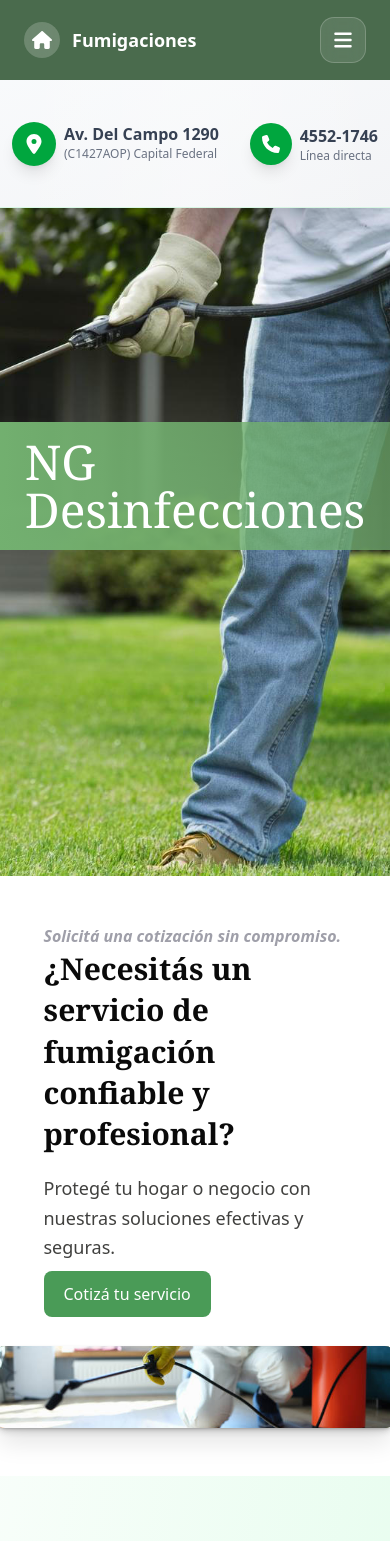
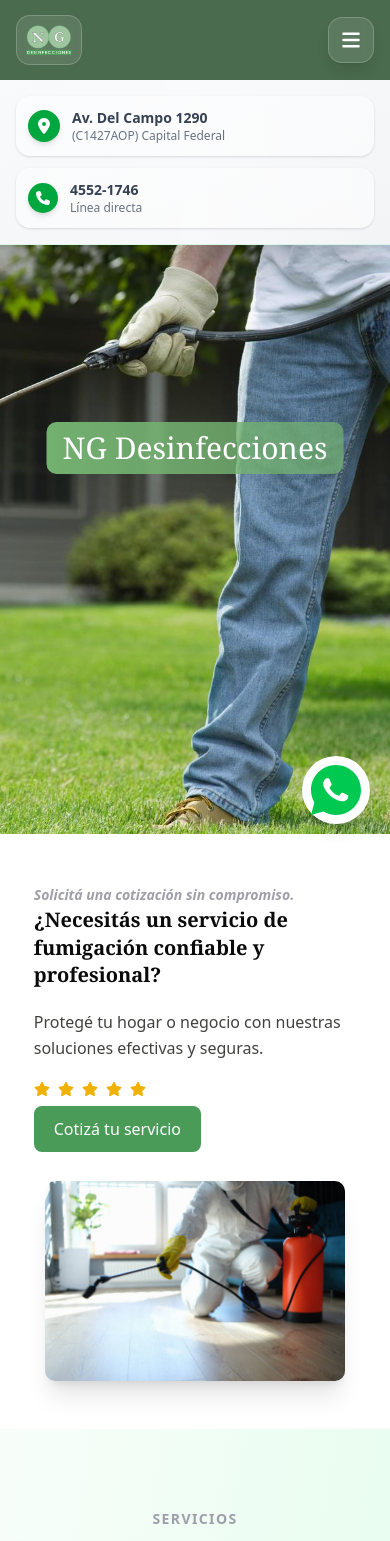
Before and after one commit to FedericoHerreraa/ng-fumigaciones, a Next.js app: page / in a window 390 px wide. Shown: the top 1541 px of the page. Built offline with nearby package versions, Linux system fonts and the light colour scheme.

Commit message:
keep doing mobile view and whatsapp quick acces button

```diff
--- a/app/layout.tsx
+++ b/app/layout.tsx
@@ -2,6 +2,8 @@ import type { Metadata } from "next";
 import "./globals.css";
 import { Header } from "@/components/Header";
 import { Footer } from "@/components/Footer";
+import { MobileViewProvider } from "@/context/MobileViewContext";
+import { WhatsappQuickAccess } from "@/components/WhatsappQuickAccess";
 
 export const metadata: Metadata = {
   title: "NG Desinfecciones | Inicio",
@@ -12,9 +14,12 @@ export default function RootLayout({ children }: Readonly<{children: React.React
   return (
     <html lang="en">
       <body>
-        <Header />
-        {children}
-        <Footer />
+        <MobileViewProvider>
+          <Header />
+          {children}
+          <Footer />
+          <WhatsappQuickAccess />
+        </MobileViewProvider>
       </body>
     </html>
   );
--- a/components/AboutUsComponent.tsx
+++ b/components/AboutUsComponent.tsx
@@ -16,7 +16,7 @@ export const AboutUsComponent = () => {
                 </Link>
             </div>
 
-            <div className="">
+            <div className="hidden md:block">
                 <Image
                     src={logo}
                     alt="Logo"
--- a/components/CTA.tsx
+++ b/components/CTA.tsx
@@ -1,25 +1,39 @@
+'use client'
+
 import Image from "next/image";
 import imagen1 from "@/images/control1.jpg";
 import imagen2 from "@/images/control2.jpeg";
 import imagen3 from "@/images/pest-control-30.jpg";
 import Link from "next/link";
+import { FaStar } from "react-icons/fa";
+import { useMobileView } from "@/context/MobileViewContext";
 
 export const CTA = () => {
+  const isMobile = useMobileView();
+
   return (
-    <div className="flex flex-col md:flex-row justify-between items-center w-[90%] gap-10 px-6 py-12 mx-auto h-[600px]">
+    <div className="flex flex-col md:flex-row justify-between items-center md:w-[90%] w-[95%] gap-10 px-6 py-12 mx-auto md:h-[600px] min-h-[60vh]">
       <div className="md:max-w-lg space-y-5 ">
-        <span className="font-semibold italic text-zinc-400">Solicitá una cotización sin compromiso.</span>
-        <h2 className="text-3xl font-bold leading-snug font-serif">
+        <span className="font-semibold italic text-zinc-400 md:text-base text-sm">Solicitá una cotización sin compromiso.</span>
+        <h2 className="md:text-3xl text-xl font-bold leading-snug font-serif">
           ¿Necesitás un servicio de fumigación confiable y profesional?
         </h2>
-        <p className="text-lg leading-relaxed text-[#41413F]">Protegé tu hogar o negocio con nuestras soluciones efectivas y seguras.</p>
+        <p className="md:text-lg leading-relaxed text-[#41413F]">Protegé tu hogar o negocio con nuestras soluciones efectivas y seguras.</p>
+        <div className="flex items-center gap-2 md:mb-10 mb-5">
+          <FaStar className="text-yellow-500" />
+          <FaStar className="text-yellow-500" />
+          <FaStar className="text-yellow-500" />
+          <FaStar className="text-yellow-500" />
+          <FaStar className="text-yellow-500" />
+        </div>
         <Link href={'/contact-us'} className="bg-[#4A9B57] text-white px-5 py-3 cursor-pointer rounded-md hover:bg-gray-800 transition">
           Cotizá tu servicio
         </Link>
       </div>
 
-      <div className="relative w-[400px] h-[300px]">
-        <div className="absolute top-[-100] left-[-100] w-full h-full z-10">
+      {!isMobile ? (
+        <div className="relative md:w-[400px] w-[300px] md:h-[300px] h-[200px]">
+          <div className="absolute top-[-100] md:left-[-100] left-[-20] w-full h-full z-10">
             <Image
               src={imagen1}
               alt="Control 1"
@@ -28,7 +42,7 @@ export const CTA = () => {
             />
           </div>
 
-        <div className="absolute top-[-5] left-0 w-full h-full z-5">
+          <div className="absolute top-[-20] left-0 w-full h-full z-5">
             <Image
               src={imagen2}
               alt="Control 2"
@@ -36,7 +50,7 @@ export const CTA = () => {
               style={{ objectPosition: "center" }}
             />
           </div>
-        <div className="absolute top-[80] left-[-220] w-full h-full z-9 ">
+          <div className="absolute md:top-[80] top-[60] md:left-[-220] left-[-20] w-full h-full z-9 ">
             <Image
               src={imagen3}
               alt="Control 3"
@@ -45,6 +59,16 @@ export const CTA = () => {
             />
           </div>
         </div>
+      ) : (
+        <div className="relative w-[300px] h-[200px]">
+          <Image
+            src={imagen1}
+            alt="Control 1"
+            className="object-cover rounded-lg shadow-xl w-full h-full"
+            style={{ objectPosition: "center" }}
+          />
+        </div>
+      )}
     </div>
   );
 };
--- a/components/Header.tsx
+++ b/components/Header.tsx
@@ -3,7 +3,6 @@
 import logo from '@/images/logo.png'
 import Image from 'next/image'
 import Link from 'next/link';
-import { useState, useEffect } from 'react';
 import {
     FaLocationDot,
     FaPhone,
@@ -15,6 +14,7 @@ import {
 } from "react-icons/fa6";
 import { usePathname, useRouter } from 'next/navigation';
 import { scrollToSection } from '@/utils/functions';
+import { useMobileView } from "@/context/MobileViewContext";
 
 import {
     Sheet,
@@ -25,19 +25,7 @@ import {
 export const Header = () => {
     const pathname = usePathname()
     const router = useRouter()
-    const [isMobile, setIsMobile] = useState(false);
-
-    useEffect(() => {
-        const checkIsMobile = () => {
-            setIsMobile(window.innerWidth < 768);
-        };
-
-        checkIsMobile();
-
-        window.addEventListener('resize', checkIsMobile);
-
-        return () => window.removeEventListener('resize', checkIsMobile);
-    }, []);
+    const isMobile = useMobileView();
 
     const handleClick = () => {
         if (pathname !== '/') {
@@ -57,29 +45,54 @@ export const Header = () => {
                 }
             </div>
 
-            <div className="relative h-32 bg-gradient-to-br from-slate-50 to-gray-100 border-b border-green-200/50">
+            <div className={`relative bg-gradient-to-br from-slate-50 to-gray-100 border-b border-green-200/50 ${isMobile ? 'h-auto py-4' : 'h-32'}`}>
                 <div className="absolute inset-0 bg-gradient-to-r from-transparent via-white/30 to-transparent"></div>
-                <div className="relative z-10 h-full flex items-center justify-between md:px-8 px-3 lg:px-16">
-                    <div className='group flex items-start md:gap-4 gap-2 md:p-4 rounded-xl hover:md:bg-white/60 transition-all duration-300 hover:md:shadow-lg'>
+
+                {isMobile ? (
+                    <div className="relative z-10 space-y-3 px-4">
+                        <div className='flex items-center gap-3 p-3 bg-white/50 rounded-xl shadow-sm'>
+                            <div className="p-2 bg-green-600 rounded-full shadow-md">
+                                <FaLocationDot size={16} className='text-white' />
+                            </div>
+                            <div className="flex-1">
+                                <p className="font-semibold text-sm text-gray-700">Av. Del Campo 1290</p>
+                                <p className='text-gray-500 text-xs font-medium'>(C1427AOP) Capital Federal</p>
+                            </div>
+                        </div>
+
+                        <div className="flex items-center gap-3 p-3 bg-white/50 rounded-xl shadow-sm">
+                            <div className="p-2 bg-green-600 rounded-full shadow-md">
+                                <FaPhone size={14} className='text-white' />
+                            </div>
+                            <div className="flex-1">
+                                <p className="font-semibold text-sm text-gray-700">4552-1746</p>
+                                <p className="text-xs text-gray-500 font-medium">Línea directa</p>
+                            </div>
+                        </div>
+                    </div>
+                ) : (
+                    <div className="relative z-10 h-full flex items-center justify-between px-8 lg:px-16">
+                        <div className='group flex items-start gap-4 p-4 rounded-xl hover:bg-white/60 transition-all duration-300 hover:shadow-lg'>
                             <div className="p-3 bg-green-600 rounded-full shadow-lg group-hover:bg-green-700 transition-colors duration-300">
                                 <FaLocationDot size={20} className='text-white' />
                             </div>
                             <div className="flex flex-col items-start text-gray-700">
-                            <p className="font-semibold md:text-lg">Av. Del Campo 1290</p>
-                            <p className='text-gray-500 md:text-sm text-xs font-medium'>(C1427AOP) Capital Federal</p>
+                                <p className="font-semibold text-lg">Av. Del Campo 1290</p>
+                                <p className='text-gray-500 text-sm font-medium'>(C1427AOP) Capital Federal</p>
                             </div>
                         </div>
 
-                    <div className="group flex items-center md:gap-4 gap-2 md:p-4 rounded-xl hover:md:bg-white/60 transition-all duration-300 hover:md:shadow-lg">
+                        <div className="group flex items-center gap-4 p-4 rounded-xl hover:bg-white/60 transition-all duration-300 hover:shadow-lg">
                             <div className="p-3 bg-green-600 rounded-full shadow-lg group-hover:bg-green-700 transition-colors duration-300">
                                 <FaPhone size={18} className='text-white' />
                             </div>
                             <div className="flex flex-col">
-                            <p className="font-semibold md:text-lg text-gray-700">4552-1746</p>
-                            <p className="md:text-sm text-xs text-gray-500 font-medium">Línea directa</p>
+                                <p className="font-semibold text-lg text-gray-700">4552-1746</p>
+                                <p className="text-sm text-gray-500 font-medium">Línea directa</p>
                             </div>
                         </div>
                     </div>
+                )}
             </div>
 
             <div className="absolute top-6 left-1/2 -translate-x-1/2 z-20 hidden md:block">
@@ -102,18 +115,22 @@ export const Header = () => {
 
 const MobileMenu = ({ pathname, handleClick }: { pathname: string, handleClick: () => void }) => {
     return (
-        <div className="relative z-10 h-full flex items-center justify-between px-6">
-            <div className="flex items-center gap-3">
-                <div className="p-2 bg-white/20 rounded-full backdrop-blur-sm">
-                    <FaHouse size={20} className="text-white" />
+        <div className="relative z-10 h-full flex items-center justify-between px-4">
+            <div className="flex items-center">
+                <div className="bg-white/10 p-2 rounded-xl backdrop-blur-sm border border-white/20">
+                    <Image
+                        src={logo}
+                        alt="Logo"
+                        className="w-12 h-8 object-contain"
+                        priority
+                    />
                 </div>
-                <span className="text-white font-semibold text-lg">Fumigaciones</span>
             </div>
 
             <div>
                 <Sheet>
                     <SheetTrigger asChild>
-                        <button className="p-3 bg-white/10 hover:bg-white/20 rounded-xl transition-all duration-300 hover:scale-105 backdrop-blur-sm border border-white/20">
+                        <button className="p-3 bg-white/10 hover:bg-white/20 rounded-xl transition-all duration-300 hover:scale-105 backdrop-blur-sm border border-white/20 shadow-lg">
                             <FaBars size={20} className="text-white" />
                         </button>
                     </SheetTrigger>
@@ -121,38 +138,59 @@ const MobileMenu = ({ pathname, handleClick }: { pathname: string, handleClick:
                         side="top"
                         className="h-auto w-full animate-in slide-in-from-top duration-300 bg-gradient-to-br from-[#2c5530] to-[#4a6b4d] border-b-4 border-green-400"
                     >
-                        <div className="flex flex-col gap-4 py-8 px-6 my-10">
+                        <div className="flex flex-col gap-4 py-6 px-4">
+                            <div className="flex justify-center mb-4 pb-4 border-b border-white/20">
+                                <div className="bg-white p-3 rounded-2xl shadow-xl">
+                                    <Image
+                                        src={logo}
+                                        alt="Logo"
+                                        className="w-20 h-14 object-contain"
+                                        priority
+                                    />
+                                </div>
+                            </div>
+
                             <Link
                                 href={'/'}
-                                className={`group flex items-center gap-4 px-6 py-4 rounded-xl font-medium text-lg transition-all duration-300 ease-in-out hover:bg-white/15 hover:shadow-lg hover:scale-105 border ${pathname === '/' ? 'bg-white/20 text-white shadow-md border-white/30' : 'text-green-100 border-white/10 hover:border-white/20'}`}
+                                className={`group flex items-center gap-4 px-5 py-4 rounded-xl font-medium text-base transition-all duration-300 ease-in-out hover:bg-white/15 hover:shadow-lg border ${pathname === '/' ? 'bg-white/20 text-white shadow-md border-white/30' : 'text-green-100 border-white/10 hover:border-white/20'}`}
                             >
-                                <FaHouse size={20} className="transition-transform duration-300 group-hover:scale-110" />
+                                <FaHouse size={18} className="transition-transform duration-300 group-hover:scale-110" />
                                 <span>Inicio</span>
                             </Link>
 
                             <button
                                 onClick={handleClick}
-                                className={`group flex items-center gap-4 px-6 py-4 rounded-xl font-medium text-lg transition-all duration-300 ease-in-out hover:bg-white/15 hover:shadow-lg hover:scale-105 border ${pathname === '/services' ? 'bg-white/20 text-white shadow-md border-white/30' : 'text-green-100 border-white/10 hover:border-white/20'}`}
+                                className={`group flex items-center gap-4 px-5 py-4 rounded-xl font-medium text-base transition-all duration-300 ease-in-out hover:bg-white/15 hover:shadow-lg border ${pathname === '/services' ? 'bg-white/20 text-white shadow-md border-white/30' : 'text-green-100 border-white/10 hover:border-white/20'}`}
                             >
-                                <FaHandshake size={22} className="transition-transform duration-300 group-hover:scale-110" />
+                                <FaHandshake size={20} className="transition-transform duration-300 group-hover:scale-110" />
                                 <span>Servicios</span>
                             </button>
 
                             <Link
                                 href={'/about-us'}
-                                className={`group flex items-center gap-4 px-6 py-4 rounded-xl font-medium text-lg transition-all duration-300 ease-in-out hover:bg-white/15 hover:shadow-lg hover:scale-105 border ${pathname === '/about-us' ? 'bg-white/20 text-white shadow-md border-white/30' : 'text-green-100 border-white/10 hover:border-white/20'}`}
+                                className={`group flex items-center gap-4 px-5 py-4 rounded-xl font-medium text-base transition-all duration-300 ease-in-out hover:bg-white/15 hover:shadow-lg border ${pathname === '/about-us' ? 'bg-white/20 text-white shadow-md border-white/30' : 'text-green-100 border-white/10 hover:border-white/20'}`}
                             >
-                                <FaUserGroup size={20} className="transition-transform duration-300 group-hover:scale-110" />
+                                <FaUserGroup size={18} className="transition-transform duration-300 group-hover:scale-110" />
                                 <span>Sobre nosotros</span>
                             </Link>
 
                             <Link
                                 href={'/contact-us'}
-                                className={`group flex items-center gap-4 px-6 py-4 rounded-xl font-medium text-lg transition-all duration-300 ease-in-out hover:bg-white/15 hover:shadow-lg hover:scale-105 border ${pathname === '/contact-us' ? 'bg-white/20 text-white shadow-md border-white/30' : 'text-green-100 border-white/10 hover:border-white/20'}`}
+                                className={`group flex items-center gap-4 px-5 py-4 rounded-xl font-medium text-base transition-all duration-300 ease-in-out hover:bg-white/15 hover:shadow-lg border ${pathname === '/contact-us' ? 'bg-white/20 text-white shadow-md border-white/30' : 'text-green-100 border-white/10 hover:border-white/20'}`}
                             >
-                                <FaPenToSquare size={18} className="transition-transform duration-300 group-hover:scale-110" />
+                                <FaPenToSquare size={16} className="transition-transform duration-300 group-hover:scale-110" />
                                 <span>Contáctanos</span>
                             </Link>
+
+                            <div className="mt-4 pt-4 border-t border-white/20">
+                                <div className="bg-white/10 rounded-xl p-4 text-center">
+                                    <p className="text-green-100 text-sm mb-2">¿Necesitas ayuda urgente?</p>
+                                    <div className="flex items-center justify-center gap-2 text-white font-semibold">
+                                        <FaPhone size={16} />
+                                        <span>4552-1746</span>
+                                    </div>
+                                </div>
+                            </div>
                         </div>
                     </SheetContent>
                 </Sheet>
--- a/components/Landing.tsx
+++ b/components/Landing.tsx
@@ -3,10 +3,10 @@ import backgroundImage from '@/images/fumigacion2.jpeg'
 
 export const Landing = () => {
     return (
-        <div className="h-[calc(100vh-176px)] bg-cover bg-center" style={{ backgroundImage: `url(${backgroundImage.src})` }}>
+        <div className="md:h-[calc(100vh-176px)] h-[calc(100vh-255px)] bg-cover bg-center" style={{ backgroundImage: `url(${backgroundImage.src})` }}>
             <div className="absolute left-1/2 -translate-x-1/2 top-1/2 z-10">
-                <div className='bg-gradient-to-r from-[#73b170] to-[#73b170]/70 px-10 py-4 rounded-lg'>
-                    <h1 className='text-5xl text-white font-serif'>NG Desinfecciones</h1>
+                <div className='bg-gradient-to-r from-[#73b170] to-[#73b170]/70 md:px-10 px-4 md:py-4 py-2 rounded-lg'>
+                    <h1 className='md:text-5xl text-3xl whitespace-nowrap text-white font-serif'>NG Desinfecciones</h1>
                 </div>
             </div>
         </div>
--- a/components/Services.tsx
+++ b/components/Services.tsx
@@ -18,20 +18,20 @@ export const Services = () => {
 
   return (
     <div id="services" className="min-h-[70vh] py-20 flex flex-col items-center bg-gradient-to-br from-green-50/50 to-green-100">
-      <p className="text-zinc-400 tracking-widest uppercase font-semibold mb-2">
+      <p className="text-zinc-400 tracking-widest uppercase md:text-base text-sm font-semibold mb-2">
         Servicios
       </p>
-      <h1 className="text-4xl md:text-5xl font-serif mb-10 text-zinc-900 drop-shadow-lg text-center">
+      <h1 className="text-3xl md:text-5xl font-serif mb-10 text-zinc-900 drop-shadow-lg text-center">
         Conoce nuestros servicios
       </h1>
 
-      <div className="w-full max-w-4xl flex justify-center mb-10">
+      <div className="md:w-full w-[95%] mx-auto max-w-4xl flex justify-center mb-10">
         <div className="inline-flex rounded-full shadow-lg overflow-hidden bg-white">
           {["insectos", "plagaUrbana"].map((tab) => (
             <button
               key={tab}
               onClick={() => setSelectedTab(tab)}
-              className={`px-8 py-4 text-lg font-medium transition-all duration-200 w-100
+              className={`md:px-8 px-3 md:py-4 py-2 md:text-lg font-medium transition-all duration-200 w-100
                 ${
                   selectedTab === tab
                     ? "bg-[#579e65] text-white shadow-inner"
--- /dev/null
+++ b/components/WhatsappQuickAccess.tsx
@@ -0,0 +1,17 @@
+
+import { RiWhatsappFill } from "react-icons/ri";
+
+export const WhatsappQuickAccess = () => {
+    const phone = '5491123497999'
+    const message = 'Hola buenas, tengo una consulta...'
+
+    return (
+        <div className="fixed bottom-5 right-5 z-50 cursor-pointer">
+            <a href={`https://api.whatsapp.com/send?phone=${phone}&text=${message}`} target="_blank">
+                <div className="bg-white rounded-full p-1 shadow-lg">
+                    <RiWhatsappFill className="text-6xl text-green-500" />
+                </div>
+            </a>
+        </div>
+    )
+}
--- /dev/null
+++ b/context/MobileViewContext.tsx
@@ -0,0 +1,30 @@
+'use client'
+
+import { createContext, useContext, useEffect, useState } from "react";
+
+
+const MobileViewContext = createContext<boolean>(false);
+
+export const MobileViewProvider = ({ children }: { children: React.ReactNode }) => {
+    const [isMobile, setIsMobile] = useState(false);
+
+    useEffect(() => {
+        const checkIsMobile = () => {
+            setIsMobile(window.innerWidth < 768);
+        };
+
+        checkIsMobile();
+
+        window.addEventListener('resize', checkIsMobile);
+
+        return () => window.removeEventListener('resize', checkIsMobile);
+    }, []);
+
+    return (
+        <MobileViewContext.Provider value={isMobile}>
+            {children}
+        </MobileViewContext.Provider>
+    )
+}
+
+export const useMobileView = () => useContext(MobileViewContext);
```
Lines whose indentation alone changed are shown as unchanged.
